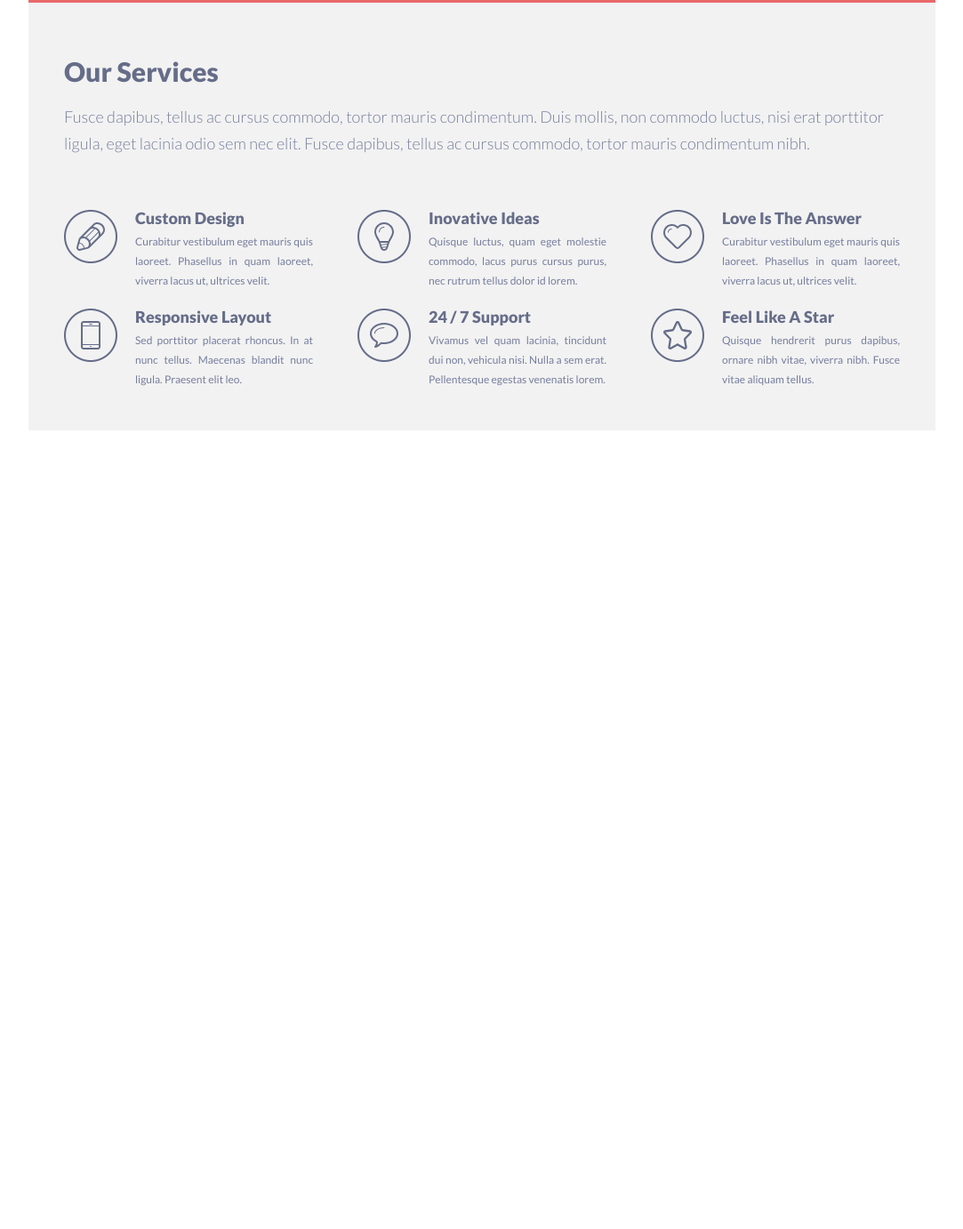
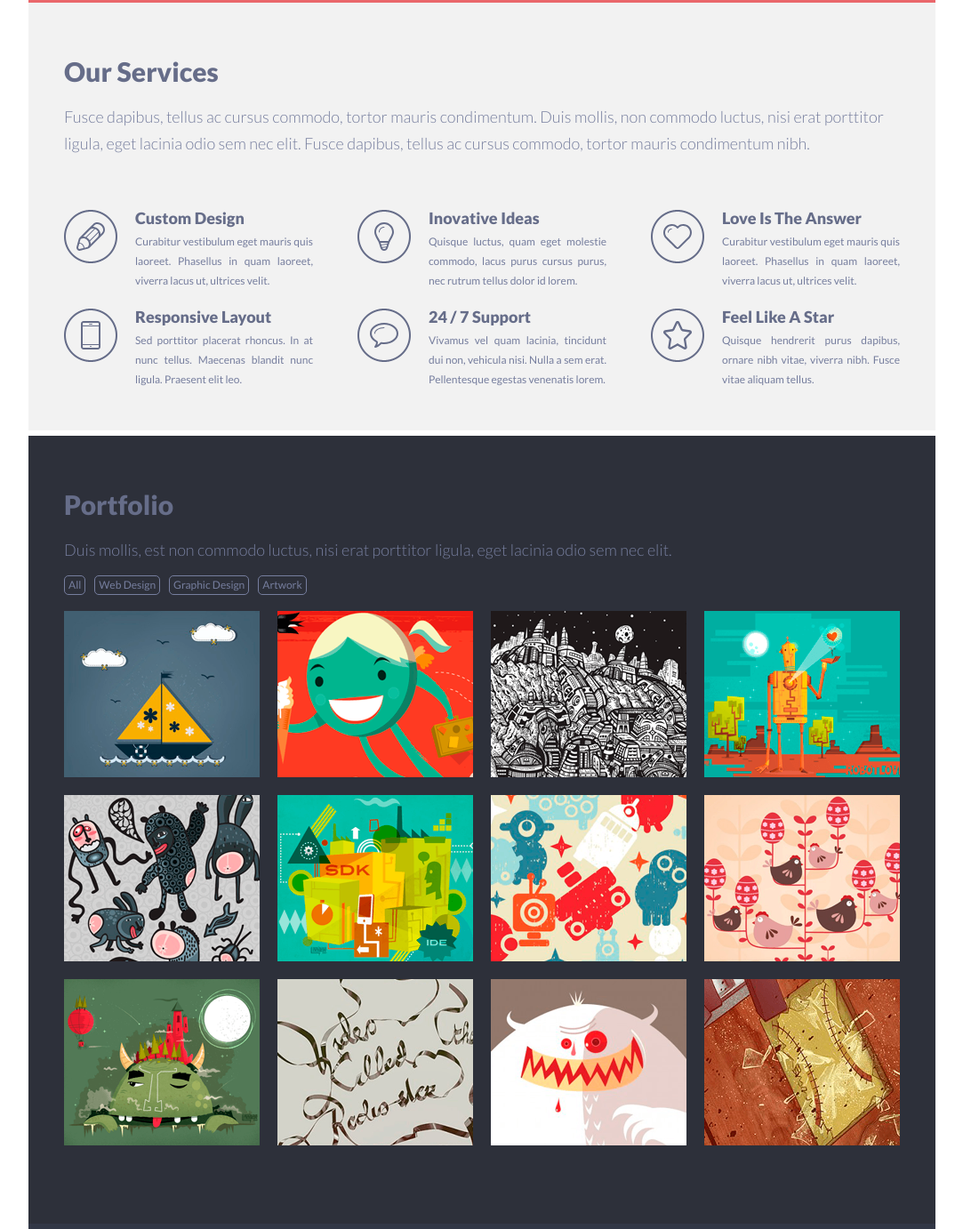
Before and after one commit to bulatovaa/Landing-Pages, a plain HTML site: page singolo/index.html in a window 1280 px wide. Shown: the part 697-2079 px from the top of the page at 89% size, without its empty margins (98-1181 px from the left). Before the commit the page ends 1187 px from the top, so only its background shows below. Drawn offline with Linux system fonts and the light colour scheme.

Commit message:
create portfolio section

```diff
--- a/singolo/index.html
+++ b/singolo/index.html
@@ -84,5 +84,34 @@
             </div>
         </div>
     </section>
+
+    <section class="portfolio">
+        <div class="wrapper">
+            <h2 class="portfolio__title">Portfolio</h2>
+            <p class="portfolio__description">Duis mollis, est non commodo luctus, nisi erat porttitor ligula, eget lacinia odio sem nec elit.</p>
+            <div class="portfolio__tags">
+                <ul class="tags layout-flex">
+                    <li class="tag tags__item">All</li>
+                    <li class="tag tags__item">Web Design</li>
+                    <li class="tag tags__item">Graphic Design</li>
+                    <li class="tag tags__item">Artwork</li>
+                </ul>
+            </div>
+            <div class="portfolio__block layout-flex">
+                <img src="assets/portfolio/portfolio-1.png" alt="portfolio-image" class="portfolio__picture">
+                <img src="assets/portfolio/portfolio-2.png" alt="portfolio-image" class="portfolio__picture">
+                <img src="assets/portfolio/portfolio-3.png" alt="portfolio-image" class="portfolio__picture">
+                <img src="assets/portfolio/portfolio-4.png" alt="portfolio-image" class="portfolio__picture">
+                <img src="assets/portfolio/portfolio-5.png" alt="portfolio-image" class="portfolio__picture">
+                <img src="assets/portfolio/portfolio-6.png" alt="portfolio-image" class="portfolio__picture">
+                <img src="assets/portfolio/portfolio-7.png" alt="portfolio-image" class="portfolio__picture">
+                <img src="assets/portfolio/portfolio-8.png" alt="portfolio-image" class="portfolio__picture">
+                <img src="assets/portfolio/portfolio-9.png" alt="portfolio-image" class="portfolio__picture">
+                <img src="assets/portfolio/portfolio-10.png" alt="portfolio-image" class="portfolio__picture">
+                <img src="assets/portfolio/portfolio-11.png" alt="portfolio-image" class="portfolio__picture">
+                <img src="assets/portfolio/portfolio-12.png" alt="portfolio-image" class="portfolio__picture">
+            </div>
+        </div>
+    </section>
 </body>
 </html>
--- a/singolo/style.css
+++ b/singolo/style.css
@@ -171,3 +171,62 @@ body {
     text-align: justify;
     color: #767E9E;
 }
+
+.portfolio {
+    padding: 59px 0 68px;
+    background: #2D303A;
+    border-bottom: 6px solid#323746;
+}
+
+.portfolio__title {
+    font-weight: 900;
+    font-size: 3rem;
+    line-height: 3.6rem;
+    color: #666D89;
+    margin-bottom: 18px;
+}
+
+.portfolio__description {
+    font-weight: 300;
+    font-size: 1.8rem;
+    line-height: 3rem;
+    color: #767E9E;
+    margin-bottom: 14px;
+}
+
+.portfolio__tags {
+    margin-bottom: 18px;
+}
+
+.tags {
+    justify-content: start;
+}
+
+.tag {
+    padding: 4px;
+    border: 1px solid#767E9E;
+    border-radius: 5px;
+
+    font-weight: normal;
+    font-size: 1.2rem;
+    line-height: 1.2rem;
+    text-align: center;
+    color: #767E9E;
+}
+
+.tags__item {
+    margin-right: 10px;
+}
+
+.tags__item:last-child {
+    margin-right: 0;
+}
+
+.portfolio__block {
+    flex-wrap: wrap;
+}
+
+.portfolio__picture {
+    max-width: 25%;
+    margin-bottom: 20px;
+}
```
Also changed, not shown: singolo/assets/portfolio/portfolio-1.png (added), singolo/assets/portfolio/portfolio-10.png (added), singolo/assets/portfolio/portfolio-11.png (added), singolo/assets/portfolio/portfolio-12.png (added), singolo/assets/portfolio/portfolio-2.png (added), singolo/assets/portfolio/portfolio-3.png (added), singolo/assets/portfolio/portfolio-4.png (added), singolo/assets/portfolio/portfolio-5.png (added), singolo/assets/portfolio/portfolio-6.png (added), singolo/assets/portfolio/portfolio-7.png (added), singolo/assets/portfolio/portfolio-8.png (added), singolo/assets/portfolio/portfolio-9.png (added).
